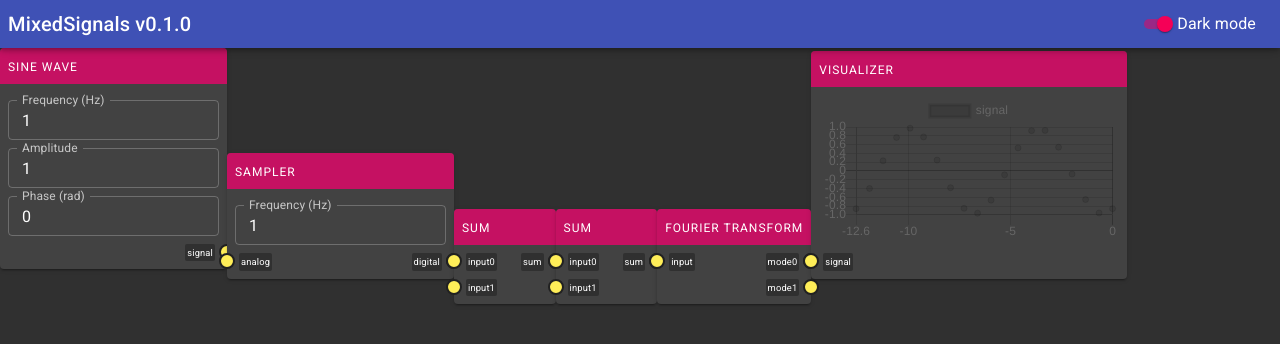
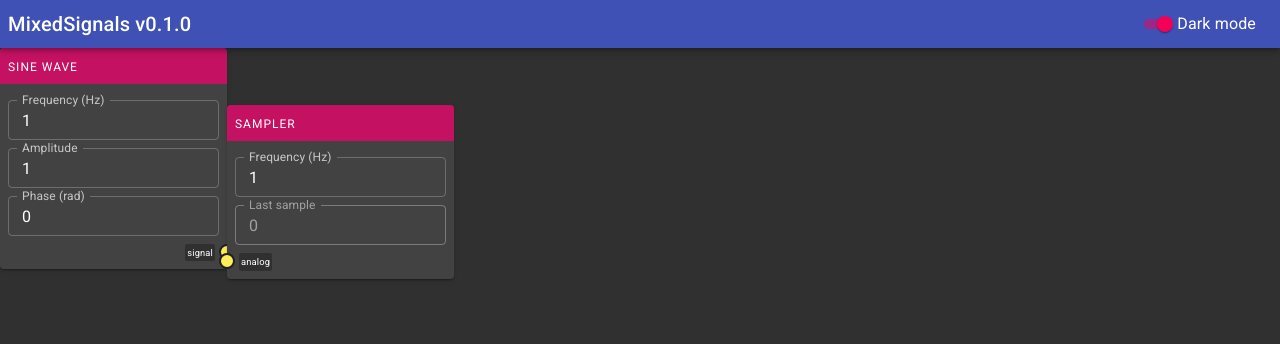
Before and after one commit to nilsceberg/mixedsignals, a React (Create React App) app: page / in a window 1280 px wide. Shown: the top 344 px of the page. Built offline with nearby package versions, Linux system fonts and the light colour scheme.

Commit message:
Implement actual connection of signals

```diff
--- a/src/App.tsx
+++ b/src/App.tsx
@@ -14,6 +14,10 @@ import { Sine } from "./processing/analog/Sine";
 import { Sampler } from "./processing/analog/Sampler";
 import { SineNode } from "./nodes/SineNode";
 import { SamplerNode } from "./nodes/SamplerNode";
+import { observer } from "mobx-react";
+import { observable } from "mobx";
+import { DH_NOT_SUITABLE_GENERATOR } from "constants";
+import { AnalogOutput, AnalogInput } from "./signals/Analog";
 
 const styles = (theme: Theme) => createStyles({
 	bar: {
@@ -40,10 +44,12 @@ const styles = (theme: Theme) => createStyles({
 	}
 });
 
-const sine = new Sine();
-const sampler = new Sampler();
+const state: {[id: string]: any} = observable({
+	"source": new Sine(),
+	"sampler": new Sampler(),
+}, {}, { deep: false });
 
-export const App = withStyles(styles)((props: { classes: Classes }) => {
+export const App = observer(withStyles(styles)((props: { classes: Classes }) => {
 	const [ theme, setTheme ] = useState(createMuiTheme({
 		palette: {
 			type: "dark",
@@ -55,18 +61,59 @@ export const App = withStyles(styles)((props: { classes: Classes }) => {
 	]);
 
 	const addConnection = (connection: Connection) => {
+		const [outputConnector, inputConnector] = connection;
+
+		// We assume that all parts of this connection exist
+		const output: AnalogOutput = state[outputConnector[0]][outputConnector[1]];
+		const input: AnalogInput = state[inputConnector[0]][inputConnector[1]];
+
+		input.connect(output);
+
 		const newGraph = [...graph, connection];
 		console.log("new connection: ", newGraph);
 		setGraph(newGraph);
 	};
 
 	const removeConnection = (connection: Connection) => {
+		const [outputConnector, inputConnector] = connection;
+
+		// We assume that all parts of this connection exist
+		const output: AnalogOutput = state[outputConnector[0]][outputConnector[1]];
+		const input: AnalogInput = state[inputConnector[0]][inputConnector[1]];
+
+		// Before disconnecting, we need to check that the existing connection
+		// actually is the one we want to remove. When swappnig a connection at
+		// an input, the remove event is sent after the add event, which means that
+		// if we're not careful we'll disconnect the newly attached connection
+		// (which will also be inconsistent with the UI).
+
+		if (input.getRemote() === output) {
+			input.connect(null);
+		}
+
 		const newGraph = graph.filter(c => !(connectionEquals(c, connection)));
 		console.log("removed connection: ", newGraph);
 		setGraph(newGraph);
 	}
 
 	console.log(graph);
+
+	const nodes: React.ReactNode[] = [];
+	for (const id in state) {
+		const process = state[id];
+		let ProcessNode: any = null;
+
+		if (process instanceof Sampler) {
+			ProcessNode = SamplerNode;
+		}
+		else if (process instanceof Sine) {
+			ProcessNode = SineNode;
+		}
+
+		if (ProcessNode) {
+			nodes.push(<ProcessNode id={id} process={process}/>);
+		}
+	}
 
 	return <div className={ props.classes.app }>
 		<CssBaseline/>
@@ -84,32 +131,10 @@ export const App = withStyles(styles)((props: { classes: Classes }) => {
 				</Box>
 			</AppBar>
 			<Editor graph={graph} onConnectionCreated={addConnection} onConnectionDeleted={removeConnection}>
-				<SineNode process={sine}/>
-				<SamplerNode process={sampler}/>
-
-
-				<Node id="sum" name="Sum" io={[
-					{ type: "input", name: "input0" },
-					{ type: "input", name: "input1" },
-					{ type: "output", name: "sum" },
-				]}>
-				</Node>
-				<Node id="sum2" name="Sum" io={[
-					{ type: "input", name: "input0" },
-					{ type: "input", name: "input1" },
-					{ type: "output", name: "sum" },
-				]}>
-				</Node>
-				<Node id="fourier" name="Fourier Transform" io={[
-					{ type: "input", name: "input" },
-					{ type: "output", name: "mode0" },
-					{ type: "output", name: "mode1" },
-				]}>
-				</Node>
-				<Visualizer/>
+				{nodes}
 			</Editor>
 		</ThemeProvider>
 	</div>;
-});
+}));
 
 export default App;
--- /dev/null
+++ b/src/nodes/Node.ts
@@ -0,0 +1,4 @@
+export interface NodeProps<T> {
+	process: T;
+	id: string;
+}
--- a/src/nodes/SamplerNode.tsx
+++ b/src/nodes/SamplerNode.tsx
@@ -4,13 +4,11 @@ import { observer } from "mobx-react";
 
 import { Node } from "../editor/Node";
 import { Sampler } from "../processing/analog/Sampler";
+import { NodeProps } from "./Node";
 
-export interface SamplerProps {
-	process: Sampler
-}
-
-export const SamplerNode = observer((props: SamplerProps) => {
-	return <Node id="source" name="Sampler" io={[{type: "input", name: "analog"}, {type: "output", name: "digital"}]}>
+export const SamplerNode = observer((props: NodeProps<Sampler>) => {
+	return <Node name="Sampler" io={[{type: "input", name: "analog"}/*, {type: "output", name: "digital"}*/]} {...props}>
 		<TextField value={props.process.frequency} onChange={event => props.process.frequency = Number.parseFloat(event.target.value)} size="small" variant="outlined" label="Frequency (Hz)" type="number"/><br/>
+		<TextField disabled value={props.process.lastSample} size="small" variant="outlined" label="Last sample" type="number"/><br/>
 	</Node>;
 });
--- a/src/nodes/SineNode.tsx
+++ b/src/nodes/SineNode.tsx
@@ -4,13 +4,10 @@ import { observer } from "mobx-react";
 
 import { Sine } from "../processing/analog/Sine";
 import { Node } from "../editor/Node";
+import { NodeProps } from "./Node";
 
-export interface SineProps {
-	process: Sine
-}
-
-export const SineNode = observer((props: SineProps) => {
-	return <Node id="source" name="Sine Wave" io={[{type: "output", name: "signal"}]}>
+export const SineNode = observer((props: NodeProps<Sine>) => {
+	return <Node name="Sine Wave" io={[{type: "output", name: "signal"}]} {...props}>
 		<TextField value={props.process.frequency} onChange={event => props.process.frequency = Number.parseFloat(event.target.value)} size="small" variant="outlined" label="Frequency (Hz)" type="number"/><br/>
 		<TextField value={props.process.amplitude} onChange={event => props.process.amplitude = Number.parseFloat(event.target.value)} size="small" variant="outlined" label="Amplitude" type="number"/><br/>
 		<TextField value={props.process.phase} onChange={event => props.process.phase = Number.parseFloat(event.target.value)} size="small" variant="outlined" label="Phase (rad)" type="number"/>
--- a/src/processing/analog/Sampler.ts
+++ b/src/processing/analog/Sampler.ts
@@ -2,13 +2,16 @@ import { AnalogInput } from "../../signals/Analog";
 import { observable } from "mobx";
 
 export class Sampler {
-	public readonly input: AnalogInput;
+	public readonly analog: AnalogInput;
 
 	@observable
 	public frequency: number = 1;
 
+	@observable
+	public lastSample: number = 0;
+
 	constructor() {
-		this.input = new AnalogInput();
+		this.analog = new AnalogInput();
 
 		const sample = () => {
 			if (this.frequency === 0 || isNaN(this.frequency)) {
@@ -16,7 +19,7 @@ export class Sampler {
 				return;
 			}
 
-			console.log("Sample: " + this.input.sample());
+			this.lastSample = this.analog.sample();
 			setTimeout(sample, 1.0 / this.frequency * 1000.0);
 		}
 
--- a/src/processing/analog/Sine.ts
+++ b/src/processing/analog/Sine.ts
@@ -3,7 +3,7 @@ import { AnalogOutput } from "../../signals/Analog";
 import { observable } from "mobx";
 
 export class Sine {
-	public readonly output: AnalogOutput;
+	public readonly signal: AnalogOutput;
 
 	@observable
 	public frequency: number = 1;
@@ -15,7 +15,7 @@ export class Sine {
 	public phase: number = 0;
 
 	constructor() {
-		this.output = new AnalogOutput(
+		this.signal = new AnalogOutput(
 			t => this.amplitude * Math.sin(2.0 * Math.PI * this.frequency * t + this.phase)
 		);
 	}
--- a/src/signals/Analog.ts
+++ b/src/signals/Analog.ts
@@ -25,6 +25,10 @@ export class AnalogInput {
 		this.remote = remote;
 	}
 
+	public getRemote(): AnalogOutput | null {
+		return this.remote;
+	}
+
 	sample(): number {
 		if (this.remote !== null) {
 			return this.remote.sample();
```
